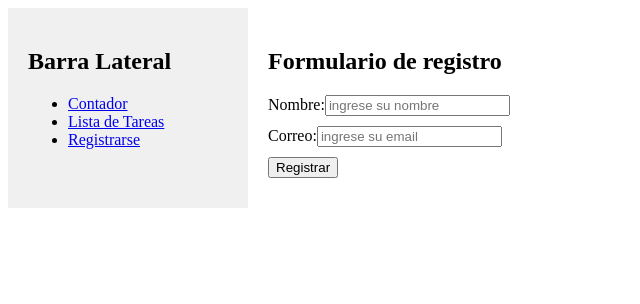
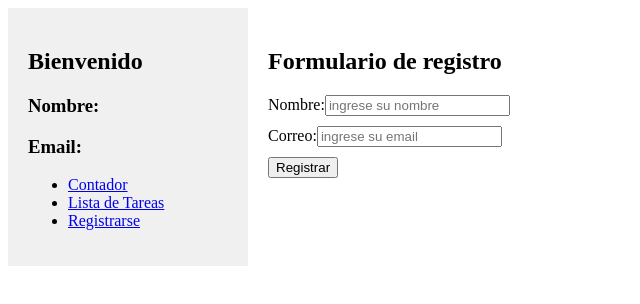
Before and after one commit to Raulro03/Project-Vue, a Vue app: page /registrar in a window 1280 px wide. Shown: the top 304 px of the page, without its empty margins (0-640 px from the left). Built offline with nearby package versions, Linux system fonts and the light colour scheme.

Commit message:
Usar pinia para mostrar el nombre y el email en el sidebar

```diff
--- a/src/components/Sidebar.vue
+++ b/src/components/Sidebar.vue
@@ -1,6 +1,8 @@
 <template>
     <div class="sidebar">
-        <h2>Barra Lateral</h2>
+        <h2>Bienvenido</h2>
+        <h3>Nombre: {{ nombre }}</h3>
+        <h3>Email: {{ email }}</h3>
         <ul>
             <li><router-link to="/contador">Contador</router-link></li>
             <li><router-link to="/lista-de-tareas">Lista de Tareas</router-link></li>
@@ -10,7 +12,20 @@
 </template>
 
 <script setup>
+    import { useRegistrarStore } from '@/modules/registro/stores/registrarStore';
+    import { ref , watch } from 'vue';
 
+    const registrarStore = useRegistrarStore();
+
+    const nombre = ref(registrarStore.nombre);
+    const email = ref(registrarStore.email);
+
+    watch(() => registrarStore.nombre, (newValue) => {
+        nombre.value = newValue;
+    });
+    watch(() => registrarStore.email, (newValue) => {
+        email.value = newValue;
+    });
 </script>
 
 <style scoped>
--- /dev/null
+++ b/src/modules/registro/stores/registrarStore.js
@@ -0,0 +1,16 @@
+import {defineStore} from 'pinia';
+import { ref } from 'vue';
+
+export const useRegistrarStore = defineStore('registrar', () => {
+    const nombre = ref('');
+    const email = ref('');
+    const guardarRegistro = (nombreForm,emailForm) => {
+        nombre.value = nombreForm;
+        email.value = emailForm;
+    }
+    return {
+        nombre,
+        email,
+        guardarRegistro
+    }
+});
--- a/src/modules/registro/views/RegistroView.vue
+++ b/src/modules/registro/views/RegistroView.vue
@@ -4,12 +4,12 @@
         <Form :validation-schema="schema" @submit="onSubmit">
             <div class="form">
                 <label for="nombre">Nombre:</label>
-                <Field type="text" name="nombre" id="nombre" placeholder="ingrese su nombre"/>
+                <Field v-model="nombre" type="text" name="nombre" id="nombre" placeholder="ingrese su nombre"/>
                 <ErrorMessage name="nombre"></ErrorMessage>
             </div>
             <div class="form">
             <label for="correo">Correo:</label>
-                <Field type="text" name="email" id="correo" placeholder="ingrese su email"/>
+                <Field v-model="email" type="text" name="email" id="correo" placeholder="ingrese su email"/>
                 <ErrorMessage name="email"></ErrorMessage>
             </div>
             <div class="form">
@@ -22,9 +22,17 @@
 <script setup>
     import {Form, Field, ErrorMessage} from 'vee-validate';
     import {schema} from '../schemas/validationSchema';
+    import { useRegistrarStore } from '../stores/registrarStore';
+    import { ref } from 'vue';
+
+    const registrarStore = useRegistrarStore();
+
+    const nombre = ref('');
+    const email = ref('');
 
     const onSubmit = () => {
-        console.log('Se ha enviado el formulario');
+        registrarStore.guardarRegistro(nombre.value, email.value);
+        console.log('Registro guardado');
     }
 </script>
 
```
